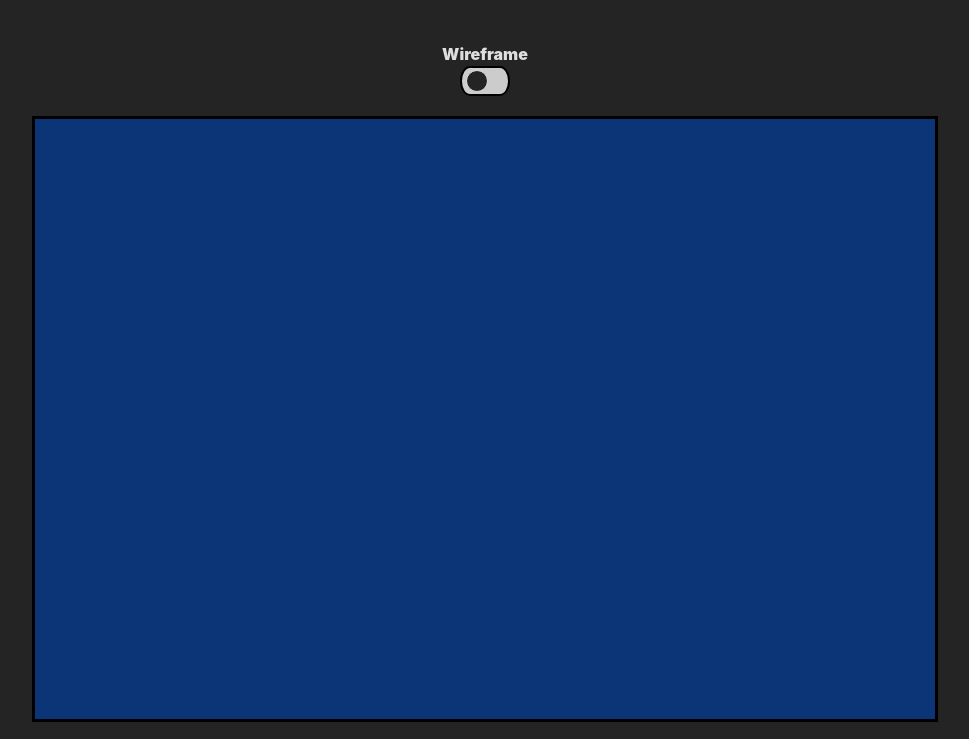
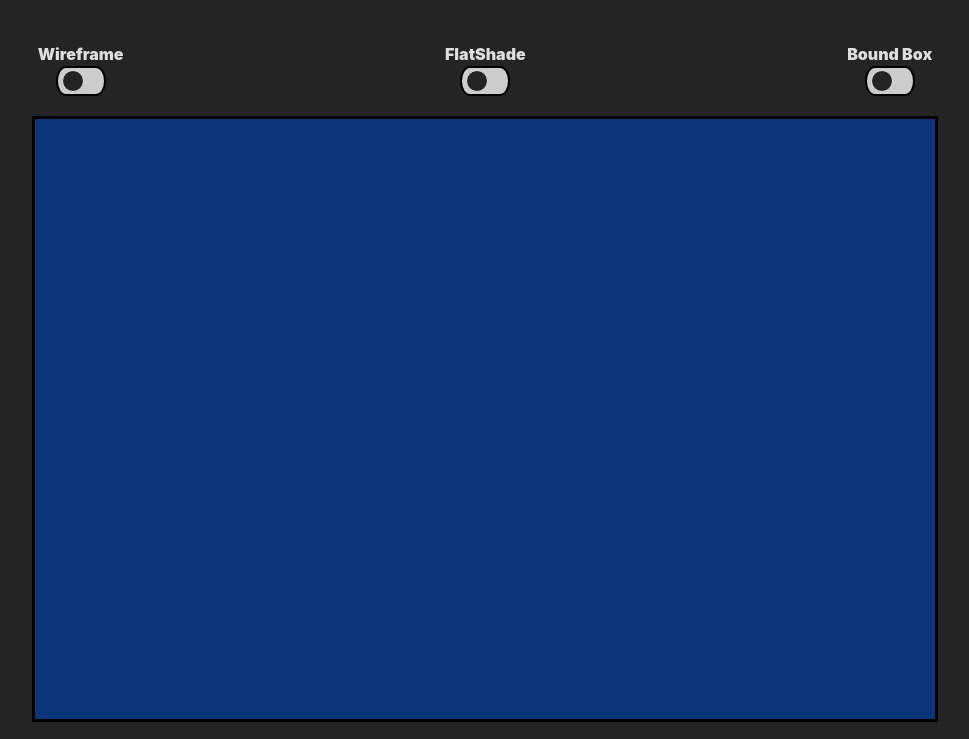
Before and after one commit to Karl3UwU/AtestatThreeViewer, a website built with Vite: page index.html in a window 1280 px wide. Shown: the top 739 px of the page, without its empty margins (155-1124 px from the left). Built offline with nearby package versions, Linux system fonts and the light colour scheme.

Commit message:
added flatshade and boundbox buttons

```diff
--- a/index.html
+++ b/index.html
@@ -15,6 +15,24 @@
 							<a class="unselectable">Wireframe</a>
 							<div class="slider-button">
 								<input id="wireframe-button" type="checkbox">
+								<span class="slider"></span>
+							</div>
+						</div>
+					</label>
+					<label class="swtich">
+						<div class="switch-container">
+							<a class="unselectable">FlatShade</a>
+							<div class="slider-button">
+								<input id="flatshade-button" type="checkbox">
+								<span class="slider"></span>
+							</div>
+						</div>
+					</label>
+					<label class="swtich">
+						<div class="switch-container">
+							<a class="unselectable">Bound Box</a>
+							<div class="slider-button">
+								<input id="boundbox-button" type="checkbox">
 								<span class="slider"></span>
 							</div>
 						</div>
--- a/src/main.ts
+++ b/src/main.ts
@@ -3,6 +3,8 @@ import { Viewer } from "./lib/ViewerThree";
 
 var domdiv = document.getElementById("viewer")! as HTMLDivElement;
 var buttonWireframe = document.getElementById("wireframe-button")! as HTMLInputElement;
+var buttonFlatShade = document.getElementById("flatshade-button")! as HTMLInputElement;
+var buttonBoundBox = document.getElementById("boundbox-button")! as HTMLInputElement;
 var buttonResetRotation = document.getElementById("reset-rot")! as HTMLButtonElement;
 var buttonResetPosition = document.getElementById("reset-pos")! as HTMLButtonElement;
 var buttonResetZoom = document.getElementById("reset-zoom")! as HTMLButtonElement;
@@ -10,9 +12,13 @@ var buttonResetZoom = document.getElementById("reset-zoom")! as HTMLButtonElemen
 var buttonsSetup = () => {
 	/// Setting values
 	buttonWireframe.checked = test.wireframe;
+	buttonFlatShade.checked = test.flatShade;
+	buttonBoundBox.checked = test.boundBox;
 
 	/// Adding events
 	buttonWireframe.addEventListener("click", () => { test.wireframe = buttonWireframe.checked });
+	buttonFlatShade.addEventListener("click", () => { test.flatShade = buttonFlatShade.checked });
+	buttonBoundBox.addEventListener("click", () => { test.boundBox = buttonBoundBox.checked });
 	buttonResetRotation.addEventListener("click", () => { test.ResetRotation() });
 	buttonResetPosition.addEventListener("click", () => { test.ResetPosition() });
 	buttonResetZoom.addEventListener("click", () => { test.ResetZoom() });
@@ -26,7 +32,9 @@ var test = new Viewer({
 			focusDisplay: false,
 		},
 		object: {
-			wireframe: true,
+			wireframe: false,
+			flatShade: false,
+			boundBox: false
 		}
 	},
 	onLoad: buttonsSetup
--- a/src/style.css
+++ b/src/style.css
@@ -65,8 +65,21 @@ h1 {
 }
 .button-container {
 	width: 250px;
-	/* height: 100%; */
+	height: 100%;
+	display: flex;
+	flex-direction: column;
+	justify-content: space-around;
+	align-items: center;
 }
+@media only screen and (max-width: 1400px) {
+	.button-container {
+		flex-direction: row;
+		width: 100%;
+	}
+}
+/* .button-container > * {
+	padding: 5px;
+} */
 
 button {
   	border-radius: 8px;
```
